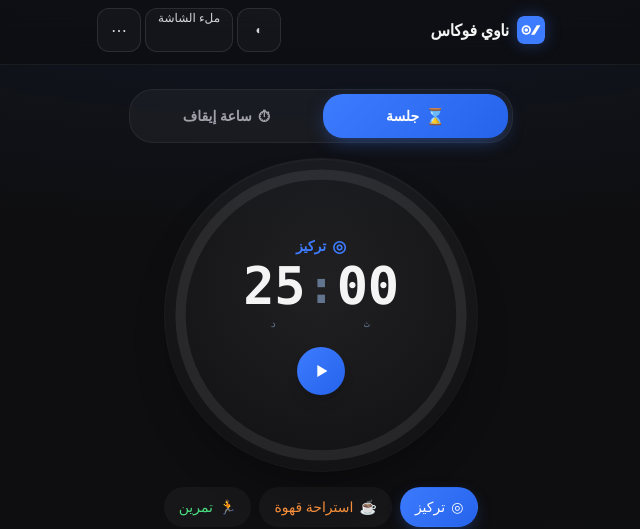
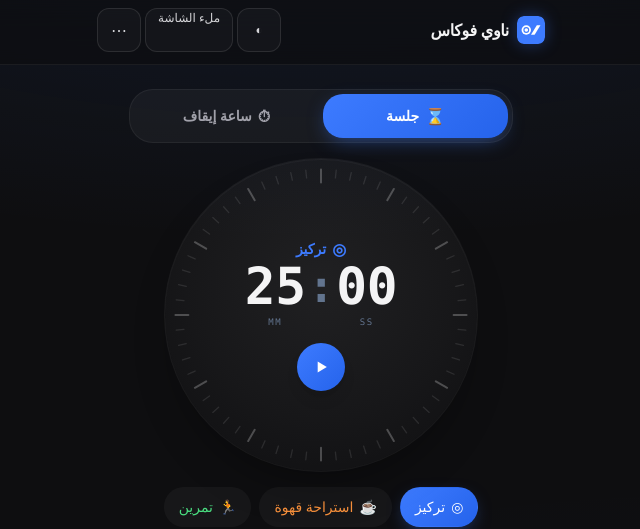
Before and after one commit to inawy/nawy-focus, a React (Vite) app: page / in a window 1280 px wide. Shown: the top 529 px of the page, without its empty margins (319-959 px from the left). Built offline with nearby package versions, Linux system fonts and the light colour scheme.

Commit message:
ui: Avast-style dial + MS stopwatch; remove fullscreen mode

```diff
--- a/src/components/TimerDisplay.tsx
+++ b/src/components/TimerDisplay.tsx
@@ -1,111 +1,182 @@
 import type { SessionKind, TimerPhase } from '../types'
 import type { StopwatchPhase } from '../hooks/useStopwatch'
 
+export type TimerAccent = 'brand' | 'orange' | 'green' | 'purple' | 'pink' | 'teal'
+
 interface Props {
-  /** Displayed seconds (remaining for session, elapsed for stopwatch) */
-  seconds: number
+  seconds?: number
+  milliseconds?: number
   phase: TimerPhase | StopwatchPhase
   kind: SessionKind | 'stopwatch'
-  /** Progress 0–1 for session countdown ring; omit for stopwatch */
   progress?: number
-  /** Optional primary control inside the circle (play / pause) */
+  accent?: TimerAccent
+  activityLabel?: string
+  activityIcon?: string
   onPrimary?: () => void
   primaryLabel?: string
-  /** Optional secondary circular action (e.g. sound / reset) */
   onSecondary?: () => void
   secondaryIcon?: string
   secondaryLabel?: string
+  onReset?: () => void
+  showMs?: boolean
 }
 
-function splitTime(totalSeconds: number): {
+function splitFromMs(totalMs: number): {
   hh: string | null
   mm: string
   ss: string
+  ms: string
 } {
-  const s = Math.max(0, Math.floor(totalSeconds))
-  const h = Math.floor(s / 3600)
-  const m = Math.floor((s % 3600) / 60)
-  const sec = s % 60
+  const t = Math.max(0, Math.floor(totalMs))
+  const h = Math.floor(t / 3_600_000)
+  const m = Math.floor((t % 3_600_000) / 60_000)
+  const s = Math.floor((t % 60_000) / 1000)
+  const ms = t % 1000
   return {
     hh: h > 0 ? String(h) : null,
     mm: String(m).padStart(2, '0'),
-    ss: String(sec).padStart(2, '0'),
+    ss: String(s).padStart(2, '0'),
+    ms: String(ms).padStart(3, '0'),
   }
 }
 
-function labelFor(kind: Props['kind'], phase: Props['phase']): string {
-  if (kind === 'stopwatch') {
-    if (phase === 'running') return 'جارٍ'
-    if (phase === 'paused') return 'متوقف'
-    return 'ساعة إيقاف'
-  }
-  if (phase === 'running') return kind === 'break' ? 'راحة' : 'تركيز'
-  if (phase === 'paused') return 'متوقف مؤقتاً'
-  if (phase === 'finished') return 'مكتملة'
-  return kind === 'break' ? 'راحة' : 'تركيز'
+function splitFromSeconds(totalSeconds: number) {
+  return splitFromMs(Math.max(0, Math.floor(totalSeconds)) * 1000)
 }
 
-/**
- * Circular timer face inspired by Avast Secure Browser Utilities → Focus.
- * Time digits always LTR (HH:MM:SS) even in RTL UI.
- */
+const ACCENT_TEXT: Record<TimerAccent, string> = {
+  brand: 'text-brand-500',
+  orange: 'text-orange-400',
+  green: 'text-emerald-400',
+  purple: 'text-violet-400',
+  pink: 'text-pink-400',
+  teal: 'text-teal-400',
+}
+
+const ACCENT_RING: Record<TimerAccent, string> = {
+  brand: 'stroke-brand-500',
+  orange: 'stroke-orange-400',
+  green: 'stroke-emerald-400',
+  purple: 'stroke-violet-400',
+  pink: 'stroke-pink-400',
+  teal: 'stroke-teal-400',
+}
+
+const ACCENT_BTN: Record<TimerAccent, string> = {
+  brand: 'bg-brand-500',
+  orange: 'bg-orange-500',
+  green: 'bg-emerald-500',
+  purple: 'bg-violet-500',
+  pink: 'bg-pink-500',
+  teal: 'bg-teal-500',
+}
+
+/** Circular dial inspired by Avast Secure Browser Utilities → Focus */
 export function TimerDisplay({
-  seconds,
+  seconds = 0,
+  milliseconds,
   phase,
   kind,
   progress,
+  accent = 'brand',
+  activityLabel,
+  activityIcon,
   onPrimary,
   primaryLabel,
   onSecondary,
   secondaryIcon = '🔔',
   secondaryLabel = 'تنبيه',
+  onReset,
+  showMs = false,
 }: Props) {
-  const { hh, mm, ss } = splitTime(seconds)
-  const title = labelFor(kind, phase)
+  const totalMs =
+    milliseconds !== undefined ? milliseconds : Math.max(0, seconds) * 1000
+  const { hh, mm, ss, ms } = showMs
+    ? splitFromMs(totalMs)
+    : splitFromSeconds(totalMs / 1000)
+
   const isBreak = kind === 'break'
   const isStopwatch = kind === 'stopwatch'
   const isActive = phase === 'running' || phase === 'paused'
+  const resolvedAccent: TimerAccent = isStopwatch
+    ? 'brand'
+    : isBreak && accent === 'brand'
+      ? 'orange'
+      : accent
+
+  const title =
+    activityLabel ??
+    (isStopwatch
+      ? phase === 'running'
+        ? 'جارٍ'
+        : phase === 'paused'
+          ? 'متوقف'
+          : 'ساعة إيقاف'
+      : phase === 'running'
+        ? isBreak
+          ? 'راحة'
+          : 'تركيز'
+        : phase === 'paused'
+          ? 'متوقف مؤقتاً'
+          : phase === 'finished'
+            ? 'مكتملة'
+            : isBreak
+              ? 'راحة'
+              : 'تركيز')
+
+  const icon =
+    activityIcon ?? (isStopwatch ? '⏱' : isBreak ? '☕' : '◎')
 
   const radius = 108
   const circumference = 2 * Math.PI * radius
-  const clampedProgress =
+  const clamped =
     progress === undefined ? 0 : Math.min(1, Math.max(0, progress))
-  const offset = circumference * (1 - clampedProgress)
+  const offset = circumference * (1 - clamped)
+  const showRing =
+    !isStopwatch && progress !== undefined && (progress > 0 || isActive)
 
-  const showRing = !isStopwatch && progress !== undefined && progress > 0
-
-  const ringClass =
-    phase === 'paused'
-      ? 'stroke-amber-400/90'
-      : isBreak
-        ? 'stroke-orange-400/90'
-        : 'stroke-brand-500'
+  const ticks = Array.from({ length: 60 }, (_, i) => {
+    const angle = (i / 60) * 360 - 90
+    const rad = (angle * Math.PI) / 180
+    const major = i % 5 === 0
+    const r1 = major ? 102 : 106
+    const r2 = 112
+    return {
+      x1: 120 + r1 * Math.cos(rad),
+      y1: 120 + r1 * Math.sin(rad),
+      x2: 120 + r2 * Math.cos(rad),
+      y2: 120 + r2 * Math.sin(rad),
+      major,
+    }
+  })
 
   const playIcon =
     phase === 'running' ? (
-      <svg width="22" height="22" viewBox="0 0 24 24" fill="currentColor" aria-hidden>
-        <rect x="6" y="5" width="4" height="14" rx="1" />
-        <rect x="14" y="5" width="4" height="14" rx="1" />
+      <svg width="20" height="20" viewBox="0 0 24 24" fill="currentColor" aria-hidden>
+        <rect x="6" y="5" width="4" height="14" rx="1.2" />
+        <rect x="14" y="5" width="4" height="14" rx="1.2" />
       </svg>
     ) : (
-      <svg width="22" height="22" viewBox="0 0 24 24" fill="currentColor" aria-hidden>
+      <svg width="20" height="20" viewBox="0 0 24 24" fill="currentColor" aria-hidden>
         <path d="M8 5.5v13l11-6.5-11-6.5z" />
       </svg>
     )
 
-  const digitClass = hh
-    ? 'text-[2.1rem] leading-none sm:text-[2.55rem]'
-    : 'text-[2.75rem] leading-none sm:text-[3.25rem]'
-  const colonClass = hh
-    ? 'pt-1 text-[1.9rem] leading-none text-slate-500 sm:text-[2.3rem]'
-    : 'pt-1 text-[2.4rem] leading-none text-slate-500 sm:text-[2.9rem]'
-  const unitClass = 'mt-1 text-[10px] font-medium tracking-[0.2em] text-slate-500'
+  const digitClass = showMs
+    ? 'text-[2rem] leading-none sm:text-[2.35rem]'
+    : hh
+      ? 'text-[2.1rem] leading-none sm:text-[2.5rem]'
+      : 'text-[2.75rem] leading-none sm:text-[3.2rem]'
+  const msClass = 'text-[1.35rem] leading-none text-slate-400 sm:text-[1.55rem]'
+  const colonClass = showMs
+    ? 'pt-0.5 text-[1.7rem] leading-none text-slate-500'
+    : 'pt-1 text-[2.3rem] leading-none text-slate-500 sm:text-[2.8rem]'
+  const unitClass =
+    'mt-1 text-[9px] font-medium uppercase tracking-[0.18em] text-slate-500'
 
-  const ariaParts = [
-    hh ? `${hh} ساعة` : null,
-    `${mm} دقيقة`,
-    `${ss} ثانية`,
-  ]
+  const aria = showMs
+    ? `${mm} دقيقة و ${ss} ثانية و ${ms}`
+    : [hh ? `${hh} ساعة` : null, `${mm} دقيقة`, `${ss} ثانية`]
         .filter(Boolean)
         .join(' و ')
 
@@ -118,88 +189,121 @@ export function TimerDisplay({
       <div className="timer-disc absolute inset-0 rounded-full" aria-hidden />
 
       <svg
-        className="-rotate-90"
+        className="absolute inset-0"
         width="100%"
         height="100%"
         viewBox="0 0 240 240"
         aria-hidden
       >
-        <circle
-          cx="120"
-          cy="120"
-          r={radius}
-          fill="none"
-          className="stroke-current opacity-[0.08]"
-          strokeWidth="8"
+        {ticks.map((t, i) => (
+          <line
+            key={i}
+            x1={t.x1}
+            y1={t.y1}
+            x2={t.x2}
+            y2={t.y2}
+            className={
+              t.major ? 'stroke-current opacity-25' : 'stroke-current opacity-10'
+            }
+            strokeWidth={t.major ? 1.5 : 1}
+            strokeLinecap="round"
           />
+        ))}
+
         {showRing && (
           <circle
             cx="120"
             cy="120"
             r={radius}
             fill="none"
-            className={`${ringClass} transition-[stroke-dashoffset] duration-1000 linear`}
-            strokeWidth="8"
+            className={`${
+              phase === 'paused'
+                ? 'stroke-amber-400/90'
+                : ACCENT_RING[resolvedAccent]
+            } transition-[stroke-dashoffset] duration-300 linear`}
+            strokeWidth="6"
             strokeLinecap="round"
             strokeDasharray={circumference}
             strokeDashoffset={offset}
+            transform="rotate(-90 120 120)"
           />
+        )}
+
+        {isStopwatch && phase === 'running' && (
+          <circle cx="120" cy="12" r="4" className="fill-brand-500" />
         )}
       </svg>
 
-      <div className="absolute inset-0 flex flex-col items-center justify-center px-4">
+      <div className="absolute inset-0 flex flex-col items-center justify-center px-3">
         <div
-          className={`mb-1 flex items-center gap-1.5 text-sm font-semibold ${
-            isBreak
-              ? 'text-orange-400'
-              : isStopwatch
-                ? 'text-brand-400'
-                : 'text-brand-500'
-          }`}
+          className={`mb-0.5 flex items-center gap-1.5 text-sm font-semibold ${ACCENT_TEXT[resolvedAccent]}`}
         >
           <span aria-hidden className="text-base leading-none">
-            {isStopwatch ? '⏱' : isBreak ? '☕' : '◎'}
+            {icon}
           </span>
           {title}
         </div>
 
-        {/* Always LTR so HH:MM:SS reads left → right in RTL UI */}
         <div
           dir="ltr"
           className="timer-digits flex items-start justify-center gap-0.5 font-mono font-semibold tabular-nums tracking-tight"
           aria-live="polite"
-          aria-label={ariaParts}
+          aria-label={aria}
         >
-          {hh !== null && (
+          {hh !== null && !showMs && (
             <>
               <div className="flex flex-col items-center">
                 <span className={digitClass}>{hh}</span>
-                <span className={unitClass}>س</span>
+                <span className={unitClass}>HH</span>
               </div>
               <span className={colonClass}>:</span>
             </>
           )}
           <div className="flex flex-col items-center">
             <span className={digitClass}>{mm}</span>
-            <span className={unitClass}>د</span>
+            <span className={unitClass}>MM</span>
           </div>
           <span className={colonClass}>:</span>
           <div className="flex flex-col items-center">
             <span className={digitClass}>{ss}</span>
-            <span className={unitClass}>ث</span>
+            <span className={unitClass}>SS</span>
           </div>
+          {showMs && (
+            <>
+              <span className={`${colonClass} text-slate-600`}>.</span>
+              <div className="flex flex-col items-center">
+                <span className={`${msClass} font-semibold tabular-nums`}>{ms}</span>
+                <span className={unitClass}>MS</span>
+              </div>
+            </>
+          )}
         </div>
 
+        {(onPrimary || onReset || onSecondary) && (
+          <div className="mt-3.5 flex items-center gap-3" dir="ltr">
+            {onReset && (
+              <button
+                type="button"
+                onClick={onReset}
+                className="timer-secondary-btn flex h-10 w-10 items-center justify-center rounded-full text-base transition active:scale-95"
+                aria-label="إعادة التعيين"
+                title="إعادة التعيين"
+              >
+                ↺
+              </button>
+            )}
             {onPrimary && (
-          <div className="mt-4 flex items-center gap-3" dir="ltr">
               <button
                 type="button"
                 onClick={onPrimary}
-              className="timer-play-btn flex h-12 w-12 items-center justify-center rounded-full text-white shadow-lg transition active:scale-95"
-              aria-label={primaryLabel ?? (phase === 'running' ? 'إيقاف مؤقت' : 'بدء')}
+                className={`timer-play-btn flex h-12 w-12 items-center justify-center rounded-full text-white shadow-lg transition active:scale-95 ${ACCENT_BTN[resolvedAccent]}`}
+                aria-label={
+                  primaryLabel ?? (phase === 'running' ? 'إيقاف مؤقت' : 'بدء')
+                }
               >
                 {playIcon}
               </button>
+            )}
             {onSecondary && (
               <button
                 type="button"
--- a/src/hooks/useStopwatch.ts
+++ b/src/hooks/useStopwatch.ts
@@ -3,58 +3,69 @@ import { useCallback, useEffect, useRef, useState } from 'react'
 export type StopwatchPhase = 'idle' | 'running' | 'paused'
 
 /**
- * Count-up stopwatch — independent from session countdown timer.
+ * Count-up stopwatch with millisecond precision (Avast-style MM:SS.MS).
  */
 export function useStopwatch() {
   const [phase, setPhase] = useState<StopwatchPhase>('idle')
-  const [elapsedSeconds, setElapsedSeconds] = useState(0)
-  const intervalRef = useRef<number | null>(null)
-  const lastTickAtRef = useRef(Date.now())
+  const [elapsedMs, setElapsedMs] = useState(0)
+  const rafRef = useRef<number | null>(null)
+  const startedAtRef = useRef(0)
+  const baseMsRef = useRef(0)
+  const liveMsRef = useRef(0)
 
-  const clearTick = useCallback(() => {
-    if (intervalRef.current !== null) {
-      window.clearInterval(intervalRef.current)
-      intervalRef.current = null
+  const clearRaf = useCallback(() => {
+    if (rafRef.current !== null) {
+      cancelAnimationFrame(rafRef.current)
+      rafRef.current = null
     }
   }, [])
 
   useEffect(() => {
-    if (phase === 'running') {
-      lastTickAtRef.current = Date.now()
-      intervalRef.current = window.setInterval(() => {
-        lastTickAtRef.current = Date.now()
-        setElapsedSeconds((s) => s + 1)
-      }, 1000)
-    } else {
-      clearTick()
+    if (phase !== 'running') {
+      clearRaf()
+      return
     }
-    return clearTick
-  }, [phase, clearTick])
+    startedAtRef.current = performance.now()
+    const tick = () => {
+      const now = performance.now()
+      const next = baseMsRef.current + (now - startedAtRef.current)
+      liveMsRef.current = next
+      setElapsedMs(next)
+      rafRef.current = requestAnimationFrame(tick)
+    }
+    rafRef.current = requestAnimationFrame(tick)
+    return clearRaf
+  }, [phase, clearRaf])
 
-  useEffect(() => {
-    const onVisibility = () => {
-      if (document.visibilityState !== 'visible' || phase !== 'running') return
-      const gap = Math.floor((Date.now() - lastTickAtRef.current) / 1000)
-      if (gap >= 2) {
-        lastTickAtRef.current = Date.now()
-        setElapsedSeconds((s) => s + gap)
-      }
-    }
-    document.addEventListener('visibilitychange', onVisibility)
-    return () => document.removeEventListener('visibilitychange', onVisibility)
-  }, [phase])
+  const start = useCallback(() => {
+    baseMsRef.current = 0
+    liveMsRef.current = 0
+    setElapsedMs(0)
+    setPhase('running')
+  }, [])
 
-  const start = useCallback(() => setPhase('running'), [])
-  const pause = useCallback(() => setPhase('paused'), [])
-  const resume = useCallback(() => setPhase('running'), [])
+  const pause = useCallback(() => {
+    baseMsRef.current = liveMsRef.current
+    setElapsedMs(liveMsRef.current)
+    setPhase('paused')
+  }, [])
+
+  const resume = useCallback(() => {
+    setPhase('running')
+  }, [])
+
   const reset = useCallback(() => {
+    clearRaf()
+    baseMsRef.current = 0
+    liveMsRef.current = 0
+    setElapsedMs(0)
     setPhase('idle')
-    setElapsedSeconds(0)
-  }, [])
+  }, [clearRaf])
 
   return {
     phase,
-    elapsedSeconds,
+    elapsedMs,
+    elapsedSeconds: Math.floor(elapsedMs / 1000),
     start,
     pause,
     resume,
```
Lines whose indentation alone changed are shown as unchanged.
